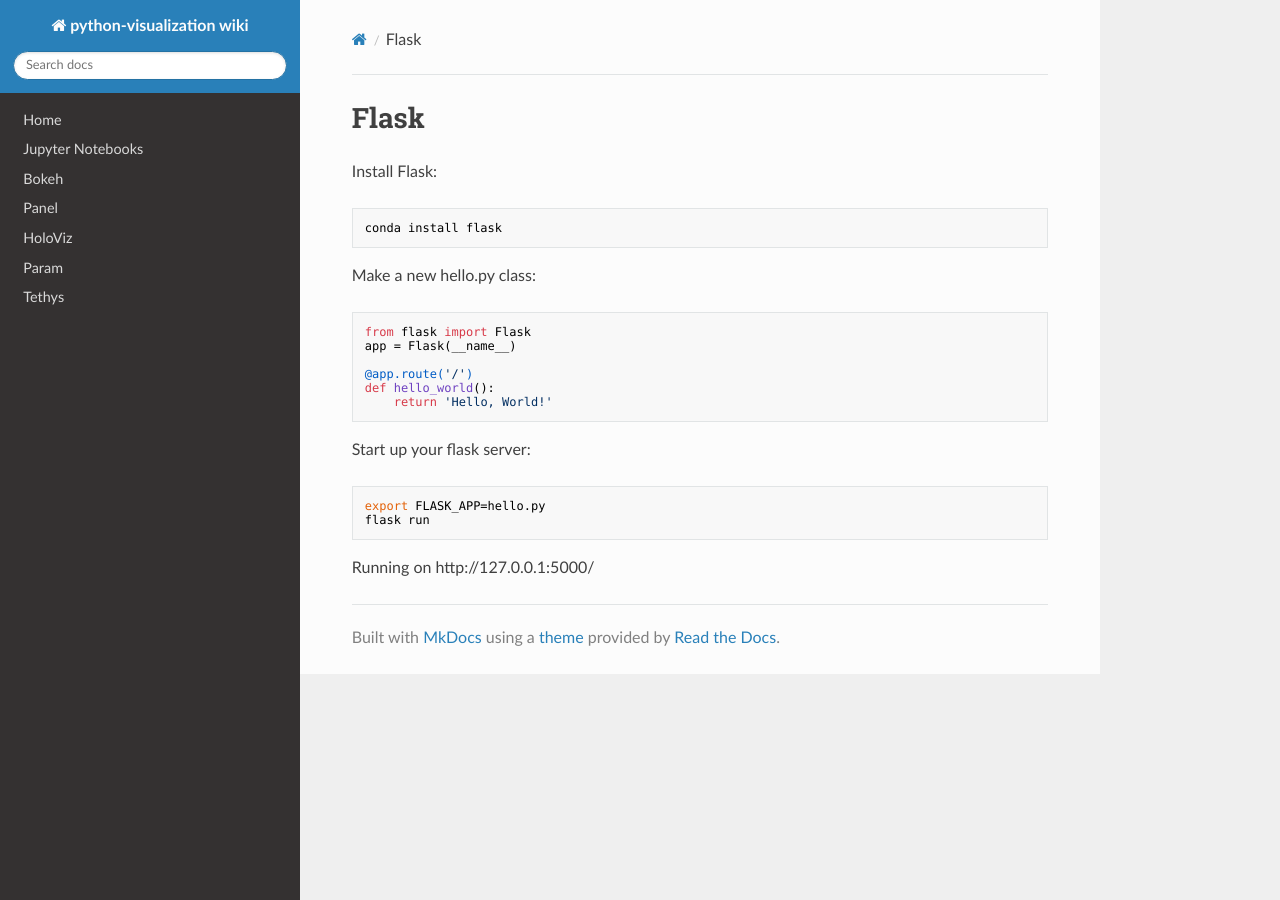
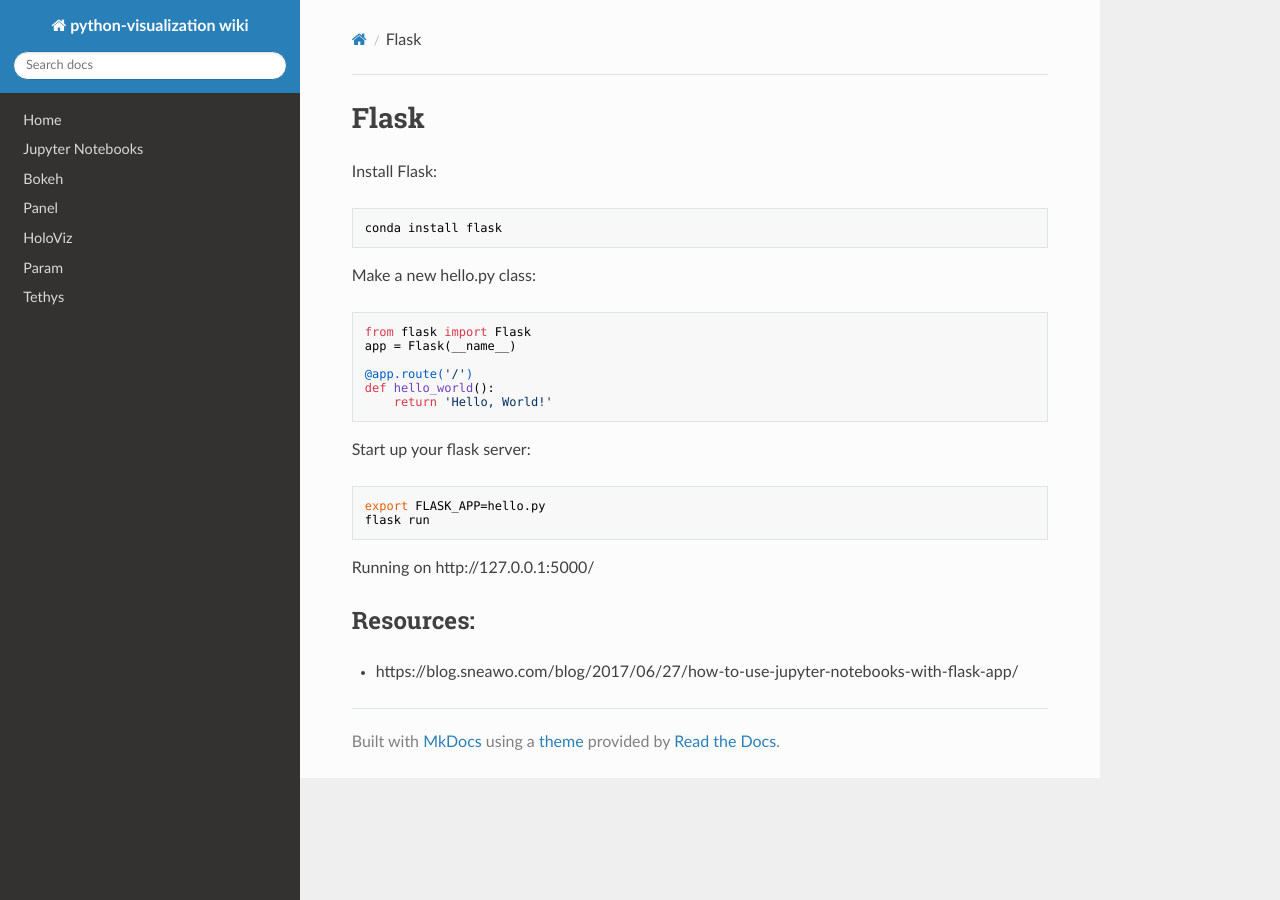
Before and after one commit to shylaclark/python-visualization, an MkDocs documentation site: the page built from docs/flask.md, in a window 1280 px wide. Built offline with MkDocs 1.6.1, drawn with Linux system fonts in a browser that asks for light colours; nearby versions of some CDN libraries.

Commit message:
Update flask.md

````diff
--- a/docs/flask.md
+++ b/docs/flask.md
@@ -23,3 +23,6 @@ flask run
 ```
 
 Running on http://127.0.0.1:5000/
+
+## Resources:
+- https://blog.sneawo.com/blog/2017/06/27/how-to-use-jupyter-notebooks-with-flask-app/
````
